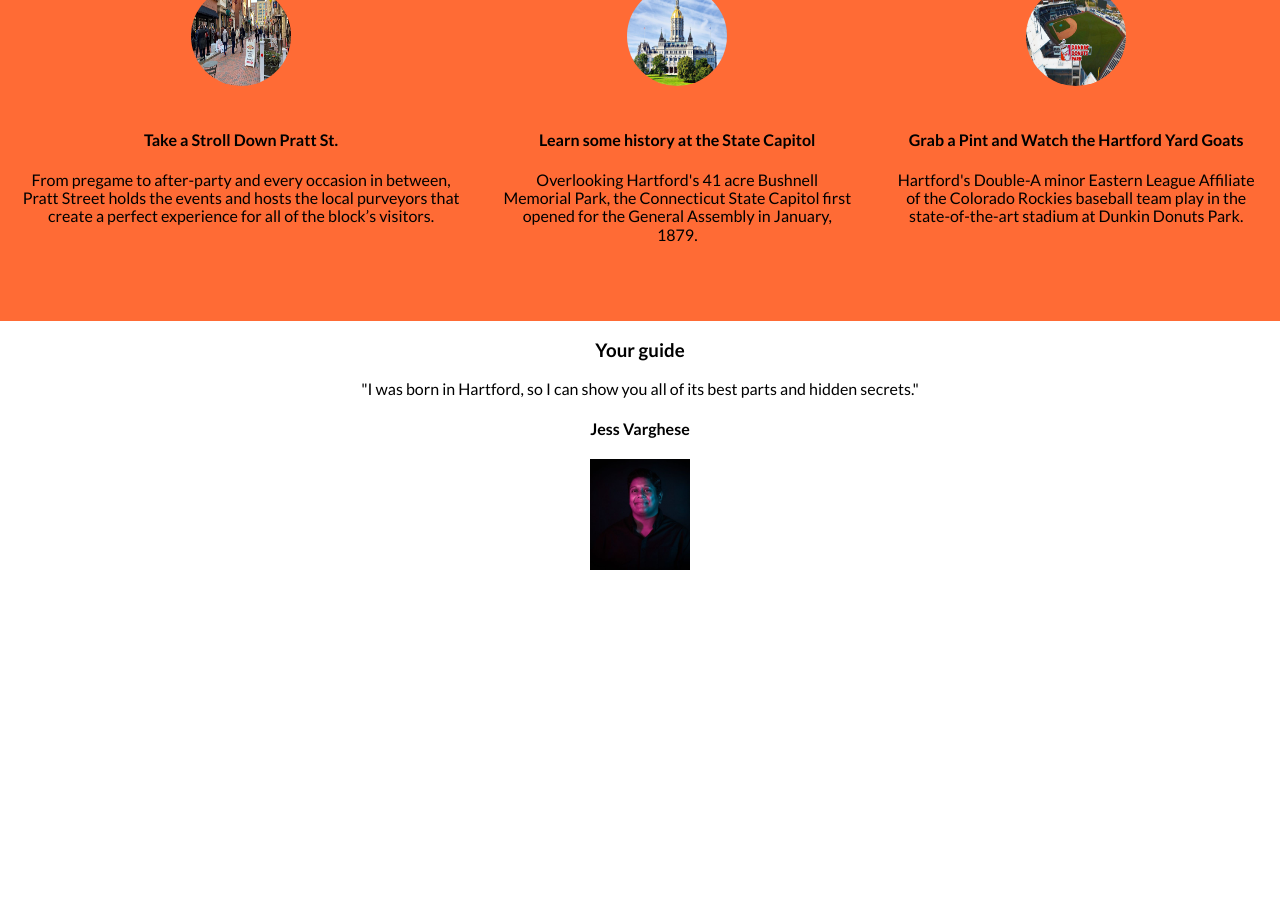
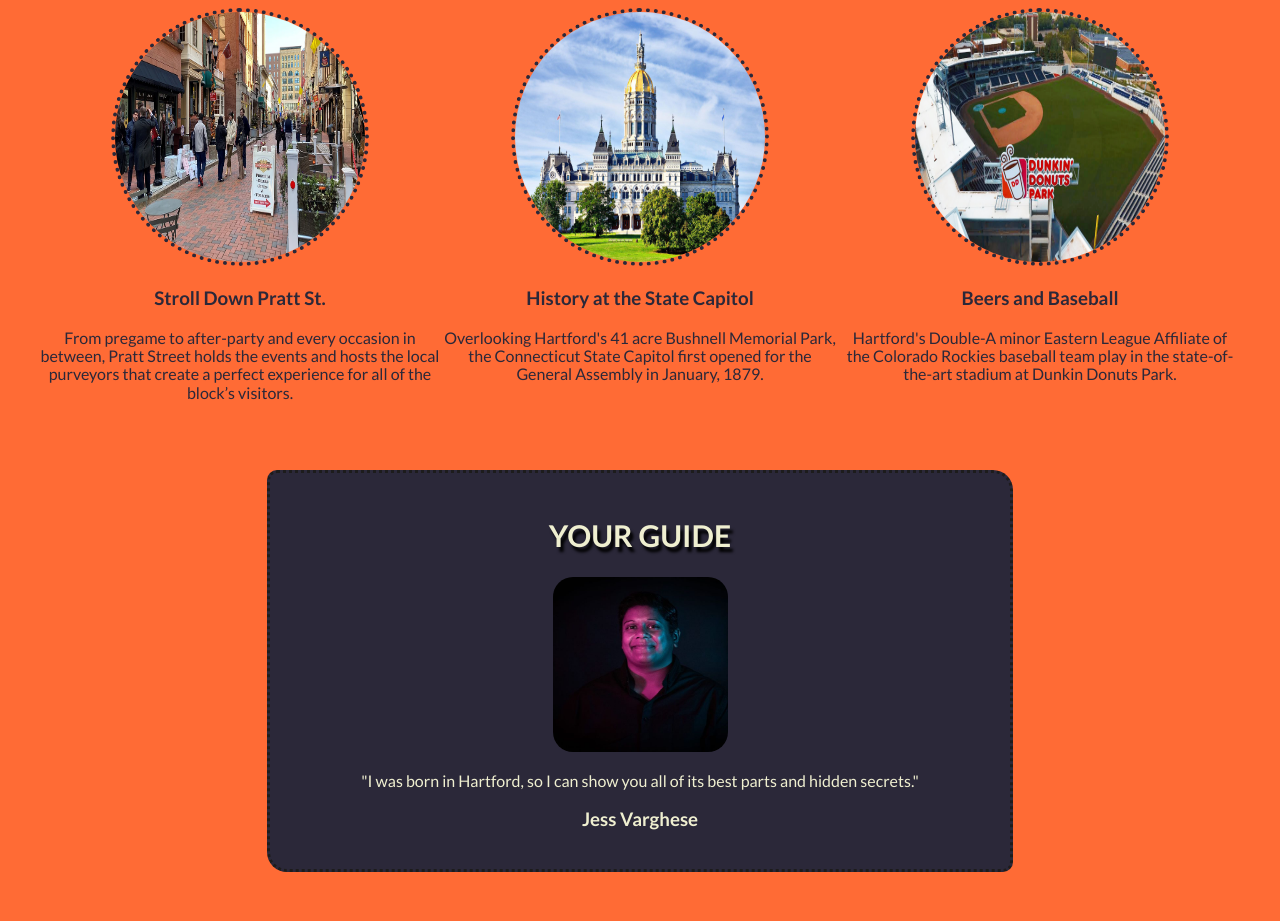
Before and after one commit to JessVarghese/hometown_website, a website built with Vite: page index.html in a window 1280 px wide. Shown: the part 679-1600 px from the top of the page. Before the commit the page ends 1253 px from the top, so only its background shows below. Built offline with nearby package versions, Linux system fonts and the light colour scheme.

Commit message:
fixed styling in activites and guide section

```diff
--- a/index.html
+++ b/index.html
@@ -1,6 +1,11 @@
 <!DOCTYPE html>
-<html>
+
+<html lang="en">
     <head>
+        <meta charset="UTF-8">
+    <meta http-equiv="X-UA-Compatible" content="IE=edge">
+    <meta name="viewport" content="width=device-width, initial-scale=1.0">
+    <title>Hometown Website</title>
         <link rel="stylesheet" href="https://cdnjs.cloudflare.com/ajax/libs/normalize/8.0.1/normalize.css">
         <link rel="preconnect" href="https://fonts.googleapis.com">
         <link rel="preconnect" href="https://fonts.gstatic.com" crossorigin>
@@ -11,33 +16,35 @@
 
         <!-- HERO SECTION -->
         <div class="hero-section">
-            <h1>Visit Hartford</h1>
-            <h2>Enjoy culture and sports in the heart of the city.</h2>
+            <div>
+                <h1 id="header">Visit Hartford</h1>
+                <h2><span>Explore Connecticut's Capital City</span></h2>
+            </div>
+
         </div>
 
         <!-- ACTIVITIES SECTION -->
         <div class="activities-section">
-            <div>
-                <h2>Find your Vibe in Hartford</h2>
+            <div class="act-title">
+                <h2>Find Your Vibe</h2>
             </div>
 
-            <div class="act-titles">
-                    <div class="act-container">
+            <div class="act-container">
+                    <div class="act-box">
                         <img class="act-img" src="images/pratt-street.webp">
-                        <h4>Take a Stroll Down Pratt St.</h4>
+                        <h3>Stroll Down Pratt St.</h3>
                         <p>From pregame to after-party and every occasion in between, Pratt Street holds the events and hosts the local purveyors that create a perfect experience for all of the block’s visitors.</p>
                     </div>
 
-
-                  <div class="act-container">
+                  <div class="act-box">
                     <img class="act-img" src="images/ct-state-capitol.jpeg">
-                    <h4>Learn some history at the State Capitol</h4>
+                    <h3>History at the State Capitol</h3>
                     <p>Overlooking Hartford's 41 acre Bushnell Memorial Park, the Connecticut State Capitol first opened for the General Assembly in January, 1879.</p>
                   </div>
 
-                    <div class="act-container">
+                    <div class="act-box">
                         <img class="act-img" src="images/dnk_baseball.jpeg">
-                        <h4>Grab a Pint and Watch the Hartford Yard Goats</h4>
+                        <h3>Beers and Baseball</h3>
                         <p>Hartford's Double-A minor Eastern League Affiliate of the Colorado Rockies baseball team play in the state-of-the-art stadium at Dunkin Donuts Park.</p>
                     </div>
 
@@ -47,13 +54,14 @@
 
         <!-- GUIDE SECTION -->
         <div class="guide-section">
-            <div>
-                <h3>Your guide</h3>
+
+            <div class="guide-box">
+                <h2>YOUR GUIDE</h2>
+                <img class="headshot" src="images/jv_headshot.JPG">
                 <p>"I was born in Hartford, so I can show you all of its best parts and hidden secrets."</p>
-                <h4>Jess Varghese</h4>
-                <img src="images/jv_headshot.JPG">
+                <h3>Jess Varghese</h3>
+
             </div>
-
         </div>
     </body>
 </html>
--- a/styles.css
+++ b/styles.css
@@ -13,10 +13,12 @@ body {
     margin: 0;
     text-align: center;
     font-family: Lato;
+    flex-wrap: wrap;
+    color: #2b2839;
 }
 
 img {
-    width: 100px;
+    width: 250px;
 }
 
 /* HERO SECTION */
@@ -24,8 +26,7 @@ img {
 .hero-section {
     background-image: url("./images/hartford.jpg");
     background-size: cover;
-    margin: 0 auto;
-    height: 500px;
+    height: 600px;
     display: flex;
     flex-direction: column;
     justify-content: center;
@@ -34,20 +35,27 @@ img {
 }
 
 
-h1 {
+#header {
     font-size: 60px;
-    text-shadow: 3px 3px black;
+    text-shadow: 3px 5px 3px black;
     margin: 0 400px;
     border-radius: 10px;
 }
 
 h2 {
     font-size: 30px;
+    color: #EFEFD0;
+    text-shadow: 3px 5px 3px black;
 }
 
-h3 {
-    text-align: center;
+h2 span {
+
+    background-color: blue;
+    text-shadow: 3px 5px 3px black;
+
+
 }
+
 
 
 
@@ -62,25 +70,54 @@ h3 {
 
 }
 
+.act-container {
+    display: flex;
+    justify-content: center;
+
+
+    }
+
 .act-img {
     border-radius: 50%;
-    height: 100px;
-    padding: 10px;
-    margin-top: 10px;
-    margin-bottom: 10px;
-    margin-left: 10px;
-    margin-right: 10px;
+    height: 250px;
+    border: 4px dotted #2b2839;
+}
+
+.act-title {
+    width: 400px;
+    margin: 0 auto;
+}
+
+.act-box{
+    width: 400px;
+}
+
+/* GUIDE SECTION */
+
+.guide-section {
+    display: flex;
+    flex-direction: column;
+    justify-content: center;
+    height: 500px;
+    background-color: #FF6B35;
 
 }
 
-.act-titles {
-display: flex;
-justify-content: center;
-
+.guide-box {
+    width: 700px;
+    margin: 0 auto;
+    padding: 20px;
+    text-align: center;
+    border: 3px dotted rgb(29, 28, 28);
+    color: #EFEFD0;
+    background-color: #2b2839;
+    border-radius: 10px 20px;
 
 }
 
-.act-container {
-    padding: 20px 20px;
+.headshot {
+    width: 175px;
+    height: 175px;
+    border-radius: 20px;
 
 }
```
